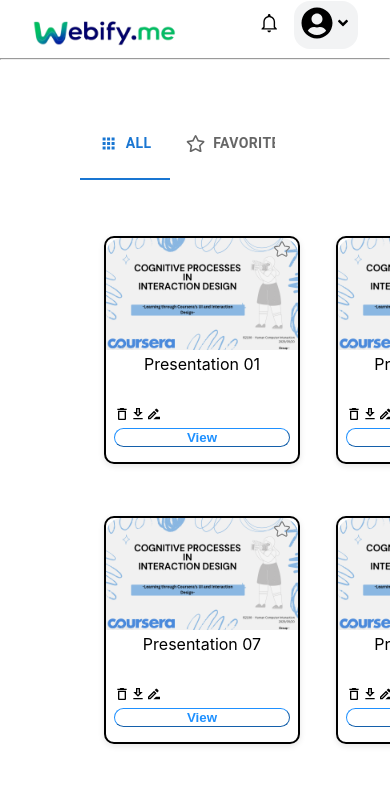
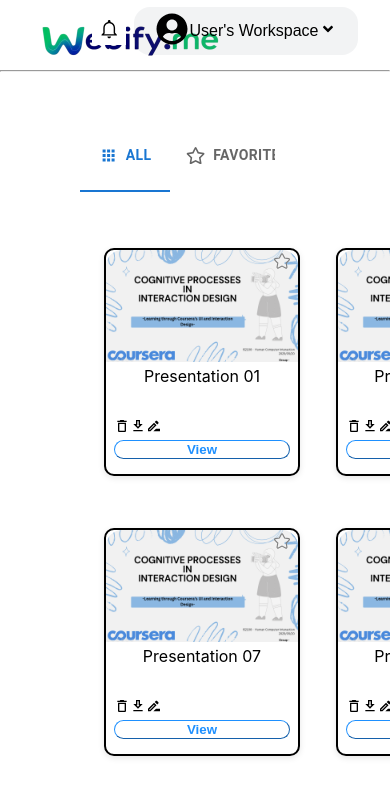
Before and after one commit to nngeek195/Presentation-Generator, a React (Create React App) app: page /user in a window 390 px wide. Shown: the top 796 px of the page. Built offline with nearby package versions, Linux system fonts and the light colour scheme; what webfontloader would draw is missing.

Commit message:
User Page Update

```diff
--- a/src/Components/User/User.css
+++ b/src/Components/User/User.css
@@ -220,18 +220,3 @@
     color: white;
     font-size: 20px;
 }
-
-@media screen and (max-width:480px) {
-    .username_text{
-        display: none;
-    }
-
-    .workspace button{
-        width: 4rem;
-    }
-
-    .logo1 {
-    width: 204.8px;
-    height: 49.6px;
-    }
-}
```
